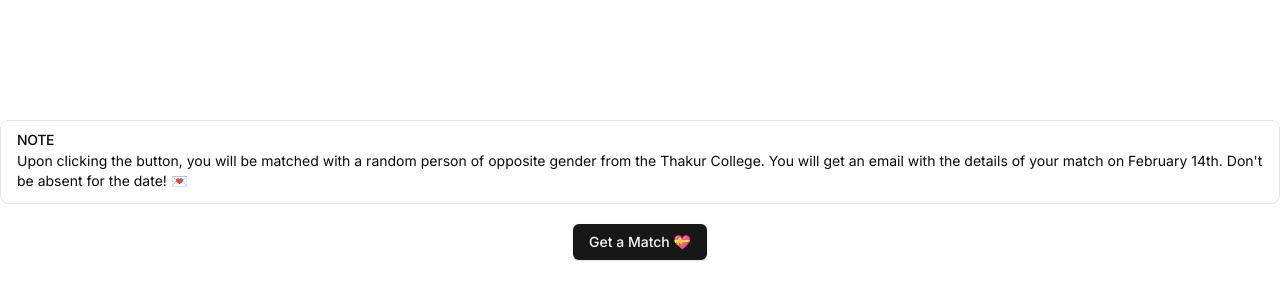
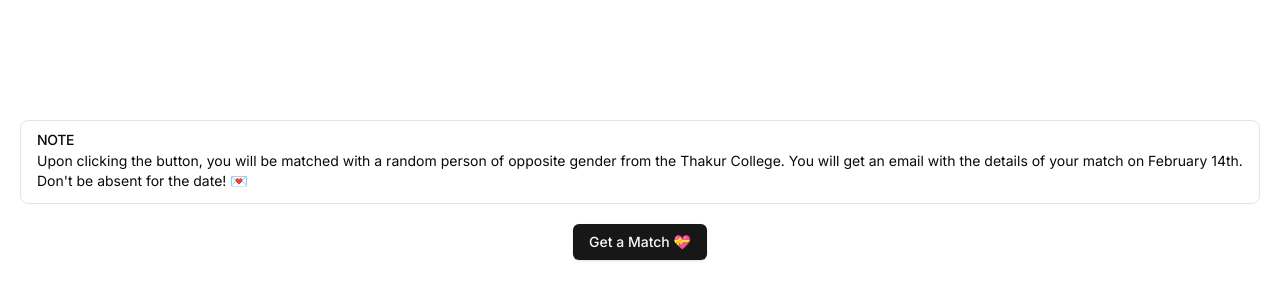
Before and after one commit to Vishvsalvi/campus-crush-frontend, a Next.js app: page /home in a window 1280 px wide. Shown: the part 72-372 px from the top of the page. Built offline with nearby package versions, Linux system fonts and the light colour scheme; sample sign-in values are in the browser's storage.

Commit message:
Added mx to the note card

```diff
--- a/src/app/home/page.js
+++ b/src/app/home/page.js
@@ -94,7 +94,7 @@ useEffect(() => {
 
 if(isMatched === "false"){
   return  (
-    <div className="flex min-h-screen flex-col items-center pt-48">
+    <div className="flex min-h-screen flex-col items-center pt-48 mx-5">
       <Alert>
   <AlertTitle>NOTE</AlertTitle>
   <AlertDescription>
```
